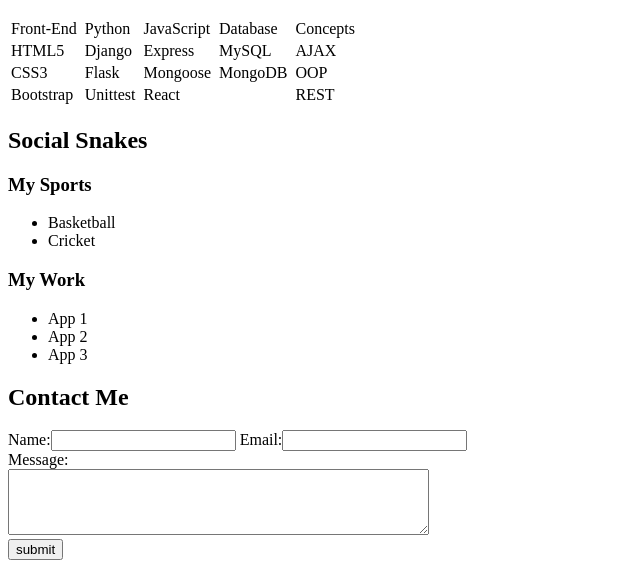
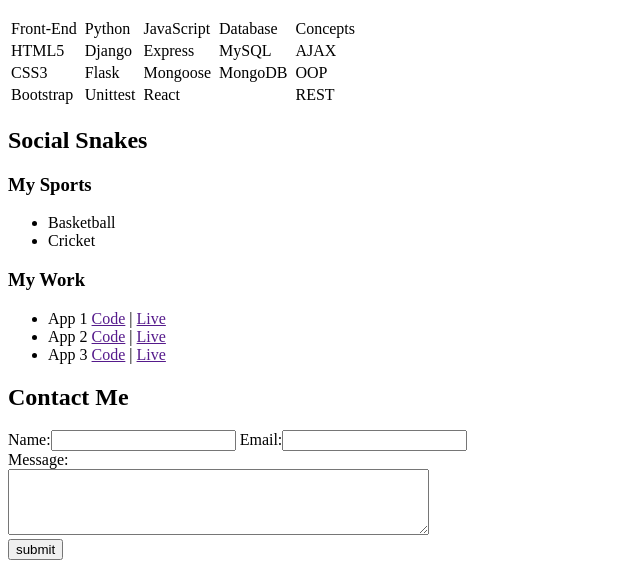
Before and after one commit to dipinder2/PushToGit, a plain HTML site: page Portfolio/index.html in a window 1280 px wide. Shown: the part 303-871 px from the top of the page, without its empty margins (0-640 px from the left). Drawn offline with Linux system fonts and the light colour scheme.

Commit message:
portfolio

```diff
--- a/Portfolio/index.html
+++ b/Portfolio/index.html
@@ -82,9 +82,9 @@
         </ul>
         <h3>My Work</h3>
         <ul>
-            <li>App 1 </li>
-            <li>App 2</li>
-            <li>App 3</li>
+            <li>App 1 <span><a href="">Code</a></span> | <span><a href="">Live</a></span></li>
+            <li>App 2 <span><a href="">Code</a></span> | <span><a href="">Live</a></span></li>
+            <li>App 3 <span><a href="">Code</a></span> | <span><a href="">Live</a></span></li>
         </ul>
     </div>
     <div id="contactme">
```
